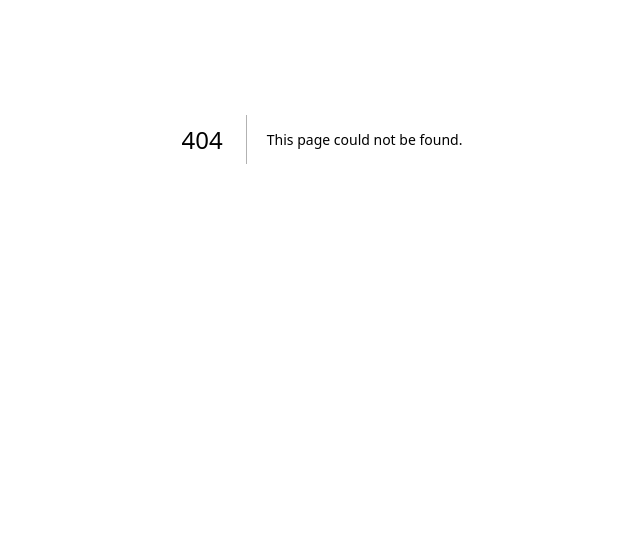
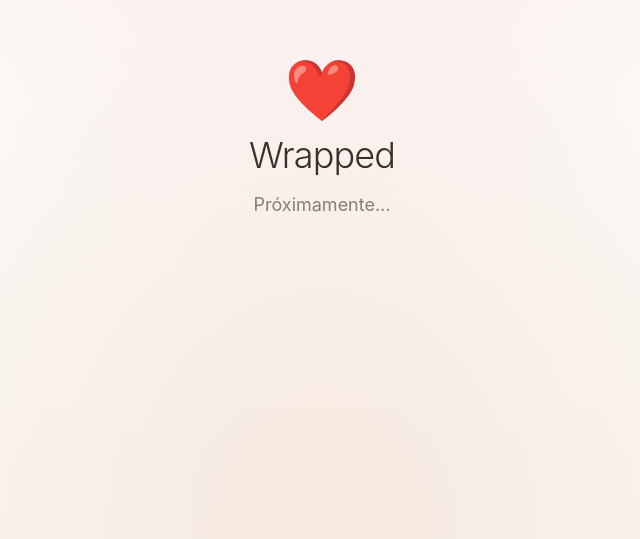
Before and after one commit to zelttikDevv/Nuestra-Historia, a Next.js app: page /wrapped in a window 1280 px wide. Before the commit this address had no page. Shown: the part 261-800 px from the top of the page, without its empty margins (318-958 px from the left). Built offline with nearby package versions, Linux system fonts and the light colour scheme.

Commit message:
Create page.tsx

```diff
--- /dev/null
+++ b/app/wrapped/page.tsx
@@ -0,0 +1,23 @@
+export default function WrappedPage() {
+  return (
+    <div className="min-h-screen flex items-center justify-center p-6">
+      <div className="fixed inset-0 -z-10" style={{
+        background: `
+          radial-gradient(ellipse at top, hsl(350 60% 95%) 0%, transparent 50%),
+          radial-gradient(ellipse at bottom, hsl(25 60% 92%) 0%, transparent 50%),
+          linear-gradient(to bottom, hsl(30 50% 98%), hsl(30 40% 96%))
+        `,
+      }} />
+
+      <div className="text-center space-y-4">
+        <div className="text-6xl">❤️</div>
+        <h1 className="text-4xl font-light text-foreground tracking-tight">
+          Wrapped
+        </h1>
+        <p className="text-lg text-muted-foreground">
+          Próximamente…
+        </p>
+      </div>
+    </div>
+  );
+}
```
